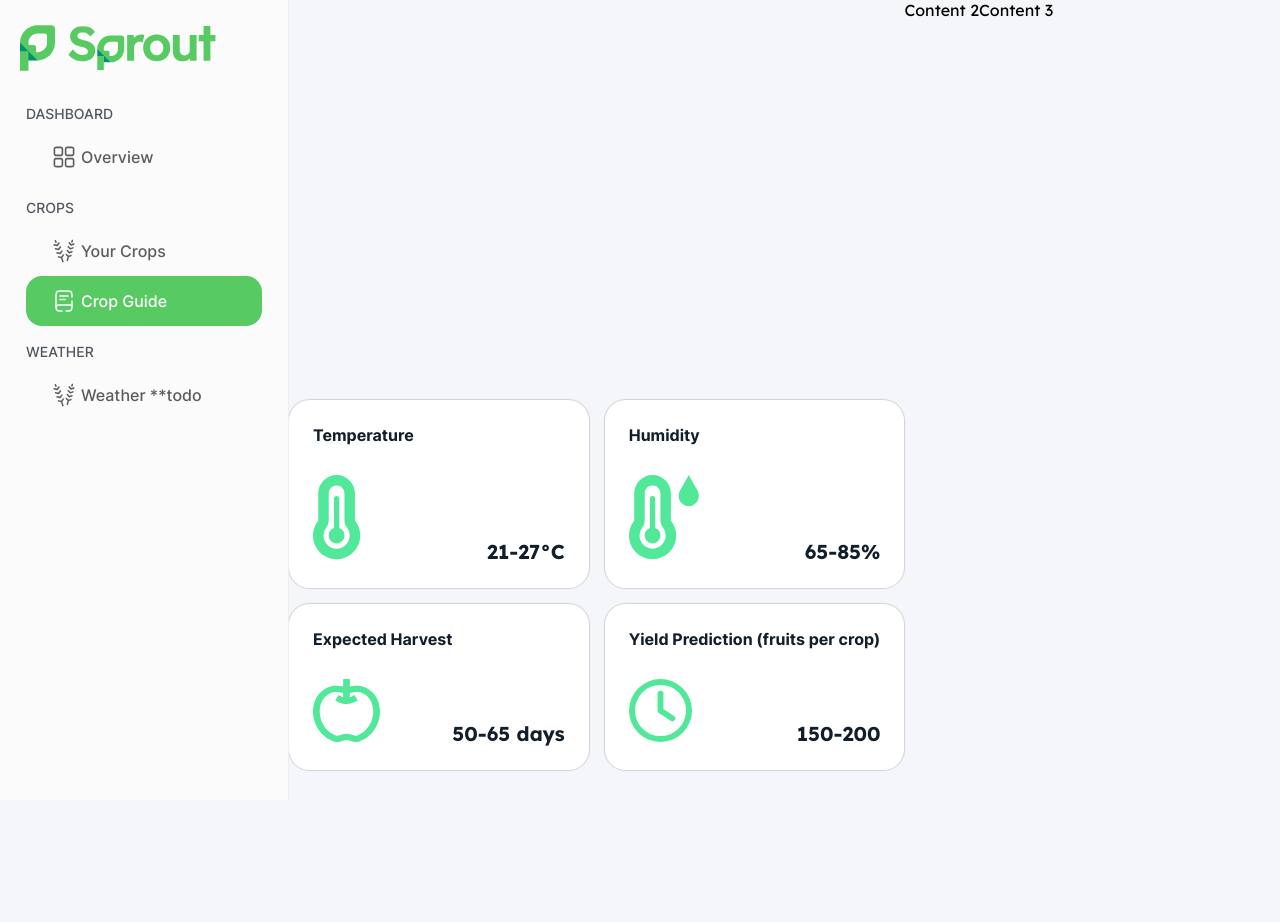
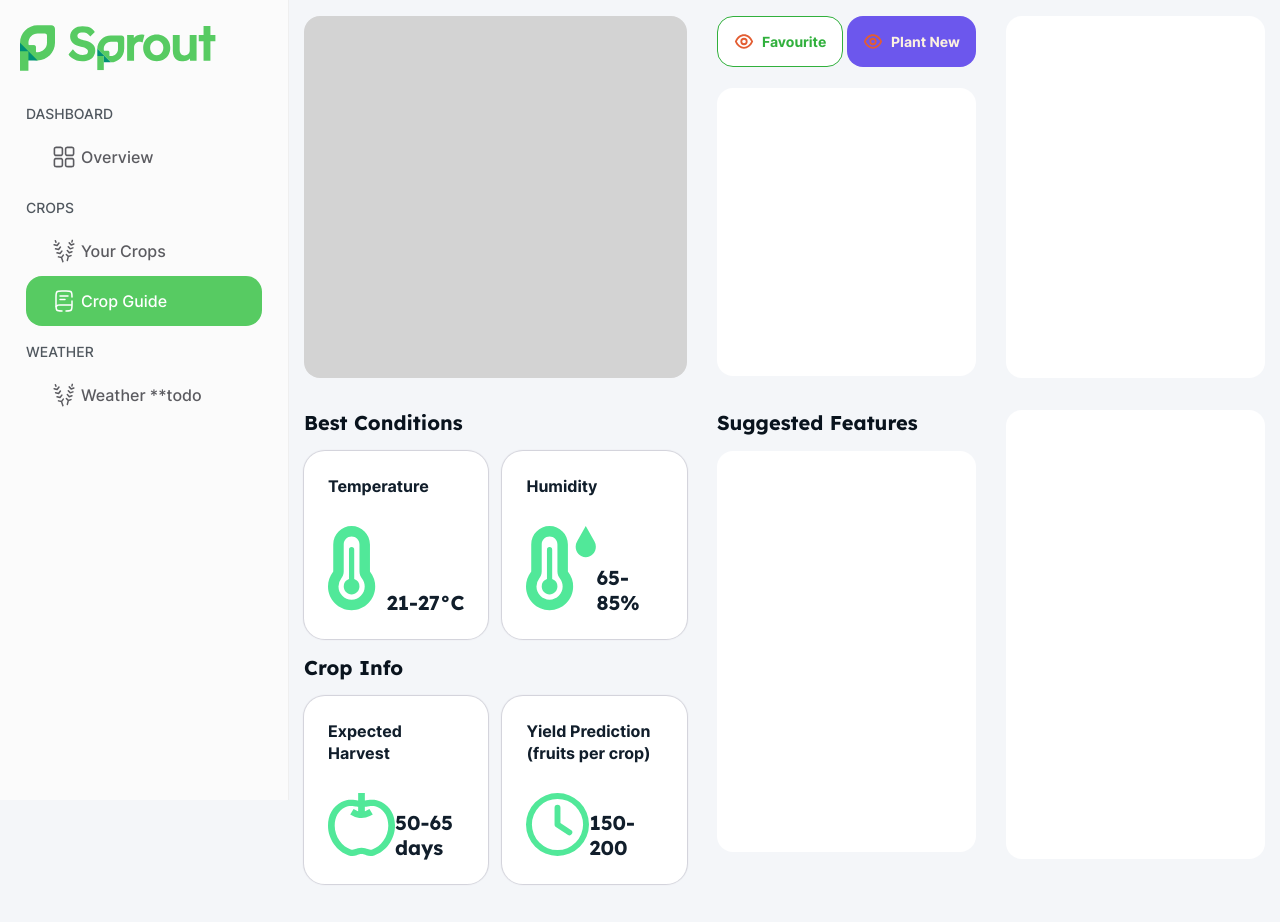
Before and after one commit to dacosio/project-2, a React (Create React App) app in the folder frontend/: page /crop-guide in a window 1280 px wide. Before the commit the page ends 800 px from the top, so only its background shows below. Built offline with nearby package versions, Linux system fonts and the light colour scheme.

Commit message:
add temporary placeholder, will move styling later

```diff
--- a/frontend/src/pages/Crops/CropGuide/CropGuide.style.ts
+++ b/frontend/src/pages/Crops/CropGuide/CropGuide.style.ts
@@ -2,17 +2,21 @@ import styled from "@emotion/styled";
 import { theme } from "utils/Theme";
 
 
-export const Container = styled.div`
+export const ContentContainer = styled.div`
 
-`;
+    .crop-condition, .crop-info {
+        justify-content: space-between !important;
+    }
+    .crop-condition > div:nth-child(n+2),
+    .crop-info > div:nth-child(n+2) {
+        flex-basis: calc(50% - 55px);
+    }
 
-export const Conditions = styled.div`
-    display: grid;
-    grid-template-columns: repeat(2, 1fr);
-    gap: 1rem;
 `
 
-export const GridLayout = styled.div`
-    display: flex;
-    flex-direction: row;
+export const Placeholder = styled.div`
+    width: 100%;
+    margin-top: 1rem;
+    margin-bottom: 1rem;
+    border-radius: 1rem;
 `
--- a/frontend/src/pages/Crops/CropGuide/CropGuide.view.tsx
+++ b/frontend/src/pages/Crops/CropGuide/CropGuide.view.tsx
@@ -1,9 +1,16 @@
 import React from 'react';
 import { CropGuideGeneratedProps } from './CropGuide.props';
-import { Container, Conditions, GridLayout } from './CropGuide.style';
+import { ContentContainer, Placeholder } from './CropGuide.style';
 import CropCondition from './../../../components/base/CropCondition'
+import { Container, Row, Col } from 'react-grid-system';
+import Typography from './../../../components/base/Typography';
+import Button from './../../../components/base/Button';
+import { YourCropsSvg, Eye } from 'components/base/SVG';
+import { setConfiguration } from 'react-grid-system';
 
 const CropGuideView = (props: CropGuideGeneratedProps) => {
+  setConfiguration({ gutterWidth: 30 });
+
   const conditions = [
     {
       title: "Temperature",
@@ -23,24 +30,74 @@ const CropGuideView = (props: CropGuideGeneratedProps) => {
     }
   ]
 
-  const getCondition = () => {
-    return conditions.map((con, i) =>
+  // const getCondition = () => {
+  //   return conditions.map((con, i) =>
+  //     <CropCondition key={i} title={con.title} output={con.output} />
+  //   )
+  // }
+
+
+  const getCondition = (count: number | undefined, fromBeginning: boolean) => {
+    const conditionsToDisplay = fromBeginning
+      ? conditions.slice(0, count) // Display from the beginning
+      : conditions.slice(count); // Display from the end
+
+    return conditionsToDisplay.map((con, i) => (
       <CropCondition key={i} title={con.title} output={con.output} />
-    )
-  }
+    ));
+  };
 
   return (
-    <GridLayout>
-      <Container key="1" className="col-lg-5">
-        <div style={{ height: '400px' }}></div>
-        <Conditions>
-          {getCondition()}
-        </Conditions>
+    <ContentContainer>
+      <Container>
+        <Row>
+          <Col lg={5} md={6} sm={12}>
+            <Placeholder style={{ height: '362px', backgroundColor: 'lightgray' }} />
+            <Col style={{ width: '100%', height: '480px', paddingTop: '1rem', paddingBottom: '1rem' }}>
+              <Row className='crop-condition'>
+                <Typography variant='title5' weight='bold' style={{ flex: '1', flexBasis: '100%', marginBottom: '1rem' }}>Best Conditions</Typography>
+                {getCondition(2, true)}
+              </Row>
+              <Row className='crop-info'>
+                <Typography variant='title5' weight='bold' style={{ flex: '1', flexBasis: '100%', margin: '1rem 0' }}>Crop Info</Typography>
+                {getCondition(2, false)}
+              </Row>
+            </Col>
+          </Col>
+          <Col lg={3.5} md={6} sm={12}>
+            <div style={{ width: '100%', height: '362px', marginTop: '1rem', marginBottom: '1rem' }}>
+              <div style={{ display: 'flex', justifyContent: 'space-between' }}>
+                <Button
+                  text="Favourite"
+                  variant="outline"
+                  icon={<Eye fill="#E35D32" height={15} width={20} />}
+                  iconPosition="before"
+                  style={{ marginBottom: "5px" }}
+                />
+                <Button
+                  text="Plant New"
+                  variant="tonal"
+                  icon={<Eye fill="#E35D32" height={15} width={20} />}
+                  iconPosition="before"
+                  style={{ marginBottom: "5px" }}
+                />
+              </div>
+              <div style={{ backgroundColor: 'white', height: '288px', marginTop: '1rem', borderRadius: '1rem' }}></div>
+            </div>
+            <div style={{ width: '100%', height: '480px', marginTop: '1rem', marginBottom: '1rem', paddingTop: '1rem', paddingBottom: '1rem' }}>
+              <Typography variant='title5' weight='bold' style={{ flex: '1', flexBasis: '100%', marginBottom: '1rem' }}>Suggested Features</Typography>
+              <div style={{ backgroundColor: 'white', height: '401px', marginTop: '1rem', borderRadius: '1rem' }}></div>
+            </div>
+          </Col>
+          <Col lg={3.5} md={6} sm={12}>
+            <Placeholder style={{ height: '362px', backgroundColor: 'white' }} />
+            <div style={{ width: '100%', height: '480px', paddingTop: '1rem', paddingBottom: '1rem' }}>
+              <div style={{ backgroundColor: 'white', height: '449px', borderRadius: '1rem' }}></div>
+            </div>
+          </Col>
+        </Row>
       </Container>
-      <Container key="2" className="col-lg-3-5">Content 2</Container>
-      <Container key="3" className="col-lg-3-5">Content 3</Container>
-
-    </GridLayout>
+    </ContentContainer>
   );
 };
 
```
